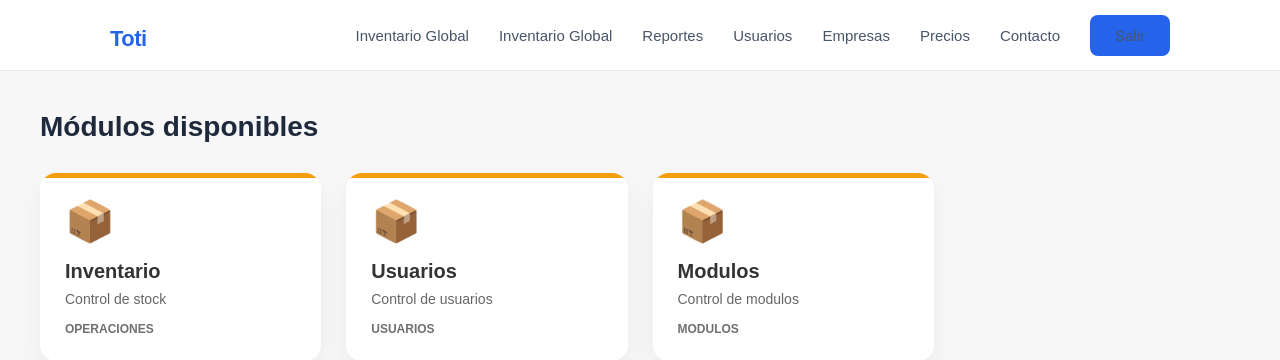
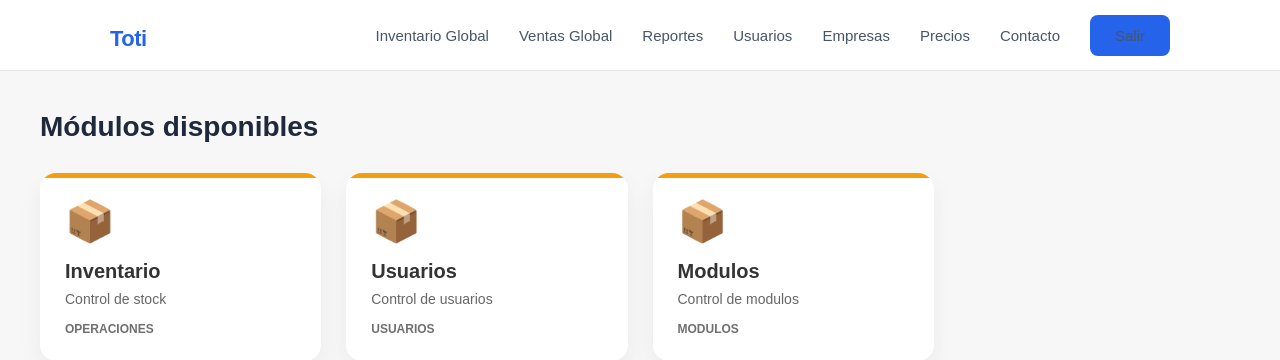
Before and after one commit to TotiManuel/Tienda, a Flask app: page /dashboard in a window 1280 px wide. Shown: the top 360 px of the page. Run offline with Flask 3, Linux system fonts and the light colour scheme; a user stored in the database is signed in.

Commit message:
Update base

```diff
--- a/templates/base.html
+++ b/templates/base.html
@@ -27,7 +27,7 @@
                             <a href="{{ url_for('superadmin_inventario') }}">Inventario Global</a>
                         {% endif %}
                         {% if current_user.tiene_permiso("ver_ventas_global") %}
-                            <a href="{{ url_for('superadmin_ventas') }}">Inventario Global</a>
+                            <a href="{{ url_for('superadmin_ventas') }}">Ventas Global</a>
                         {% endif %}
                         {% if current_user.tiene_permiso("ver_clientes") %}
                             <a href="#">Clientes</a>
```
